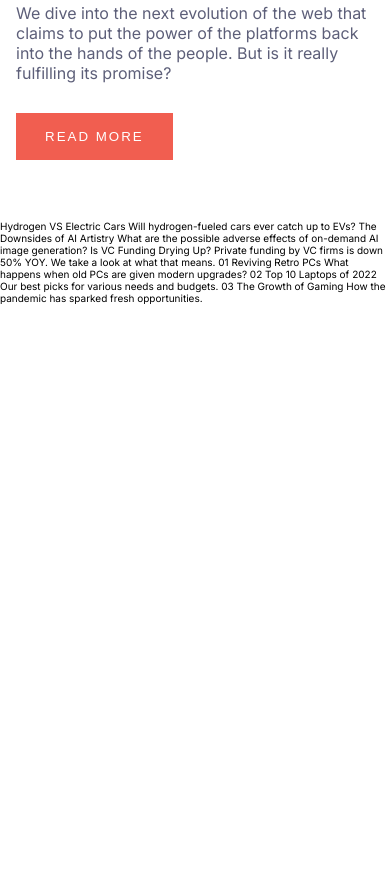
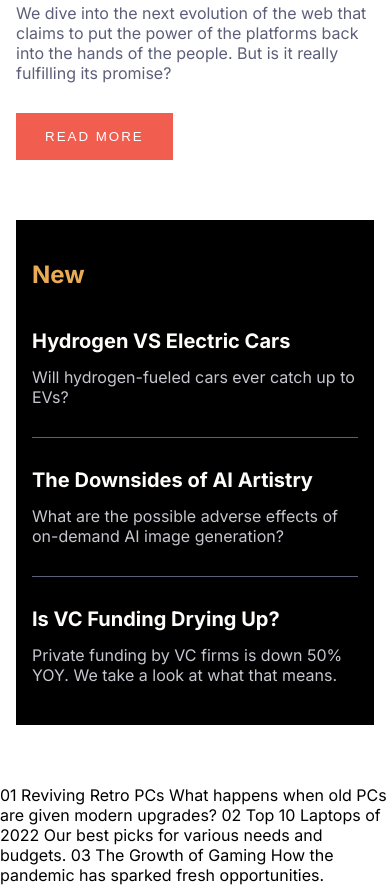
Before and after one commit to nivamolin/news-homepage, a plain HTML site: page index.html in a window 390 px wide. Shown: the part 554-1439 px from the top of the page. Before the commit the page ends 858 px from the top, so only its background shows below. Drawn offline with Linux system fonts and the light colour scheme.

Commit message:
section new mobile terminada

```diff
--- a/index.html
+++ b/index.html
@@ -31,19 +31,27 @@
     <button class="main__button">Read more</button>
   </main>
 
+  <section class="new">
+    <h2 class="new__first-title">New</h2>
+    <h4 class="new__second-title">Hydrogen VS Electric Cars</h4>
+    <p class="new__pgraph">Will hydrogen-fueled cars ever catch up to EVs?</p>
+    <div class="new__pgraph-border"></div>
+    <h4 class="new__second-title">The Downsides of AI Artistry</h4>
+    <p class="new__pgraph">What are the possible adverse effects of on-demand AI image generation?</p>
+    <div class="new__pgraph-border"></div>
+    <h4 class="new__second-title">Is VC Funding Drying Up?</h4>
+    <p class="new__pgraph">Private funding by VC firms is down 50% YOY. We take a look at what that means.</p>
+  </section>
 
 
 
 
 
-  Hydrogen VS Electric Cars
-  Will hydrogen-fueled cars ever catch up to EVs?
 
-  The Downsides of AI Artistry
-  What are the possible adverse effects of on-demand AI image generation?
 
-  Is VC Funding Drying Up?
-  Private funding by VC firms is down 50% YOY. We take a look at what that means.
+
+
+
 
 
 
--- a/styles.css
+++ b/styles.css
@@ -38,6 +38,7 @@ html {
 
 body {
     font-family: var(--font-family);
+    font-size: var(--font-size);
 }
 
 /* ---- header ---- */
@@ -99,3 +100,37 @@ body {
     letter-spacing: 2px;
     margin: 10px 0px 60px 0px;
 }
+
+/* ---- section new ---- */
+
+.new {
+    padding: var(--padding-body);
+    padding-top: 40px;
+    padding-bottom: 40px;
+    background-color: black;
+    color: var(--blanco);
+    margin: 0 16px 0 16px;
+    margin-bottom: 60px;
+}
+
+.new__first-title {
+    color: var(--naranja);
+    margin-bottom: 40px;
+}
+
+.new__second-title {
+    margin-top: 20px;
+    margin-bottom: 14px;
+    font-size: calc(var(--font-size) + 4px);
+}
+
+.new__pgraph {
+    color: var(--gris);
+}
+
+.new__pgraph-border {
+    width: 100%;
+    height: 1px;
+    background-color: var(--azul);
+    margin: 30px 0px 30px 0px;
+}
```
